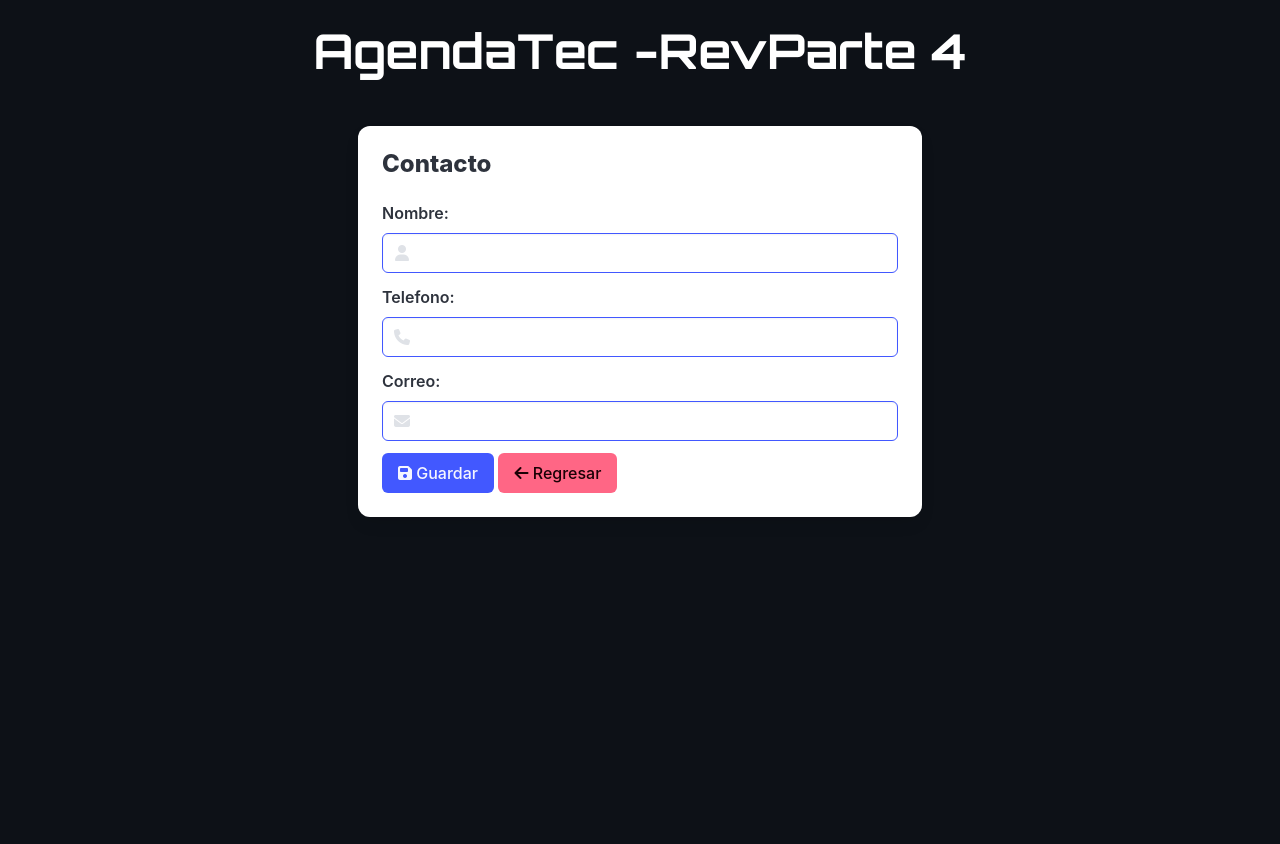
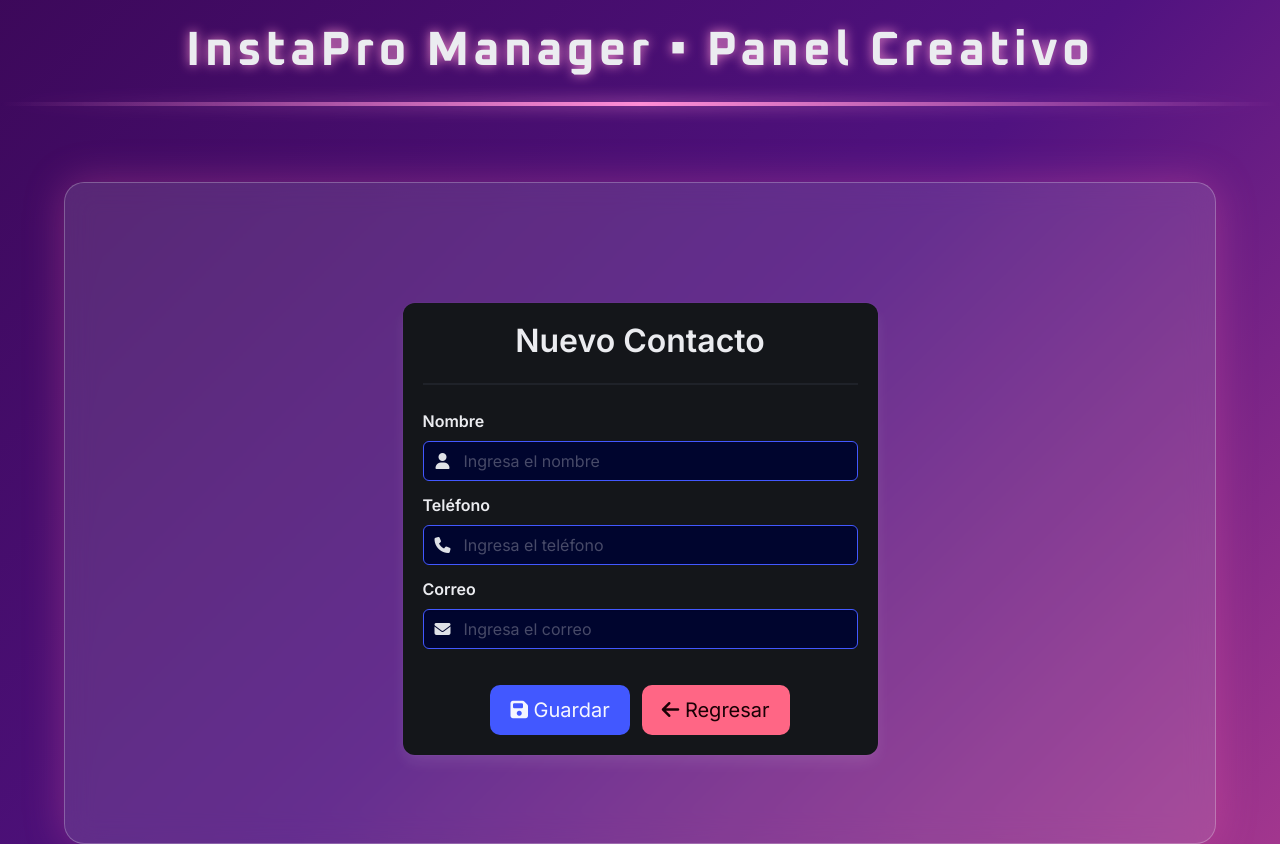
Before and after one commit to Paoloruizq5/CN2_EX_U2_21590495, a Flask app: page /contactos/nuevo in a window 1280 px wide. Before the commit the page ends 517 px from the top, so only its background shows below. Run offline with Flask 3, Linux system fonts and the light colour scheme; some libraries are stand-ins or nearby versions.

Commit message:
Nuevo diseño estilo Instagram - Base y Form

```diff
--- a/app/templates/base.html
+++ b/app/templates/base.html
@@ -1,25 +1,76 @@
 <!DOCTYPE html>
-<html class="theme-light" style="background-color: #0d1117;">
-  <head>
-    <meta charset="utf-8">
-    <meta name="viewport" content="width=device-width, initial-scale=1">
-    <title>Agenda de Contactos</title>
+<html lang="es" class="theme-dark" style="background-color:#1a0f1f;">
+<head>
+    <meta charset="UTF-8">
+    <meta name="viewport" content="width=device-width, initial-scale=1.0">
+    <title>InstaPro Manager</title>
+
     <link rel="stylesheet" href="https://cdn.jsdelivr.net/npm/bulma@1.0.2/css/bulma.min.css">
     <script src="https://kit.fontawesome.com/ee9903c79f.js" crossorigin="anonymous"></script>
-    <link href="https://fonts.googleapis.com/css2?family=Orbitron:wght@700&display=swap" rel="stylesheet">
+    <link href="https://fonts.googleapis.com/css2?family=Oxanium:wght@400;700&family=Inter:wght@300;400;600&display=swap" rel="stylesheet">
 
+    <style>
+        body {
+            background: linear-gradient(135deg, #2b0039, #501280, #ff5f9e);
+            background-size: 200% 200%;
+            animation: gradientShift 10s ease infinite;
+            min-height: 100vh;
+            font-family: 'Inter', sans-serif;
+        }
 
+        @keyframes gradientShift {
+            0% { background-position: 0% 50%; }
+            50% { background-position: 100% 50%; }
+            100% { background-position: 0% 50%; }
+        }
+
+        header h1 {
+            color: #ffbbe6;
+            text-shadow: 0 0 12px rgba(255, 150, 210, 0.9);
+            letter-spacing: 4px;
+            font-family: 'Oxanium', sans-serif;
+        }
+
+        .glass-card {
+            background: rgba(255, 255, 255, 0.12);
+            border-radius: 20px;
+            padding: 2.5rem;
+            backdrop-filter: blur(14px);
+            border: 1px solid rgba(255, 255, 255, 0.25);
+            box-shadow: 0 0 40px rgba(255, 100, 170, 0.3);
+            transition: transform 0.3s ease, box-shadow 0.3s ease;
+        }
+
+        .glass-card:hover {
+            transform: scale(1.02);
+            box-shadow: 0 0 50px rgba(255, 100, 170, 0.55);
+        }
+
+        .light-divider {
+            width: 100%;
+            height: 4px;
+            background: linear-gradient(90deg, transparent, #ff8ed6, transparent);
+            filter: drop-shadow(0 0 8px #ff8ed6);
+            margin: 20px 0;
+        }
+
+        .container {
+            margin-top: 2rem;
+        }
+    </style>
 </head>
-  <body >
+<body>
     <header>
         <br>
-        <h1 class="title has-text-centered is-1" style="font-family: 'Orbitron', sans-serif; color:white">
-            AgendaTec -RevParte 4
-          </h1>
-          <br>
+        <h1 class="title has-text-centered is-1">
+            InstaPro Manager • Panel Creativo
+        </h1>
+        <div class="light-divider"></div>
+        <br>
     </header>
-    <div class="container">
+
+    <div class="container glass-card">
         {% block content %}{% endblock %}
     </div>
-  </body>
+</body>
 </html>
--- a/app/templates/form.html
+++ b/app/templates/form.html
@@ -1,53 +1,90 @@
 {% extends 'base.html' %}
 {% block content %}
-<div class="columns">
-    <div class="column is-offset-3 is-6">
-        <div class="card">
-            <div class="card-content">
-                <div class="media">
-                    <div class="media-content">
-                        <p class="title is-4">Contacto</p>
-                    </div>
-                </div>
-                <div class="content">
+
+<div class="section">
+    <div class="container">
+
+        <div class="columns is-centered">
+            <div class="column is-6">
+
+                <div class="box" style="border-radius: 12px;">
+                    <h1 class="title has-text-centered">
+                        {{ 'Editar Contacto' if contacto else 'Nuevo Contacto' }}
+                    </h1>
+                    <hr>
+
                     <form method="POST">
+
+                        <!-- Nombre -->
                         <div class="field">
-                            <label class="label">Nombre:</label>
-                            <div class="control has-icons-left has-icons-right">
-                                <input class="input is-link" type="text" name="nombre"
-                                    value="{{ contacto.nombre if contacto else '' }}">
+                            <label class="label">Nombre</label>
+                            <div class="control has-icons-left">
+                                <input class="input is-link"
+                                       type="text"
+                                       name="nombre"
+                                       placeholder="Ingresa el nombre"
+                                       value="{{ contacto.nombre if contacto else '' }}"
+                                       required>
                                 <span class="icon is-small is-left">
                                     <i class="fas fa-user"></i>
                                 </span>
                             </div>
                         </div>
+
+                        <!-- Teléfono -->
                         <div class="field">
-                            <label class="label">Telefono:</label>
-                            <div class="control has-icons-left has-icons-right">
-                                <input class="input is-link" type="text" name="telefono"
-                                    value="{{ contacto.telefono if contacto else '' }}">
+                            <label class="label">Teléfono</label>
+                            <div class="control has-icons-left">
+                                <input class="input is-link"
+                                       type="text"
+                                       name="telefono"
+                                       placeholder="Ingresa el teléfono"
+                                       value="{{ contacto.telefono if contacto else '' }}"
+                                       required>
                                 <span class="icon is-small is-left">
                                     <i class="fas fa-phone"></i>
                                 </span>
                             </div>
                         </div>
+
+                        <!-- Correo -->
                         <div class="field">
-                            <label class="label">Correo:</label>
-                            <div class="control has-icons-left has-icons-right">
-                                <input class="input is-link" type="text" name="correo"
-                                    value="{{ contacto.correo if contacto else '' }}">
+                            <label class="label">Correo</label>
+                            <div class="control has-icons-left">
+                                <input class="input is-link"
+                                       type="email"
+                                       name="correo"
+                                       placeholder="Ingresa el correo"
+                                       value="{{ contacto.correo if contacto else '' }}"
+                                       required>
                                 <span class="icon is-small is-left">
                                     <i class="fas fa-envelope"></i>
                                 </span>
                             </div>
                         </div>
 
-                        <button class="button is-link " type="submit"><i class="fa-solid fa-floppy-disk"></i>&nbsp;Guardar</button>
-                        <a class="button is-danger" href="{{ url_for('contactos.listar_contactos') }}"><i class="fa-solid fa-arrow-left"></i>&nbsp;Regresar</a>
+                        <br>
+
+                        <!-- Botones -->
+                        <div class="buttons is-centered">
+                            <button class="button is-link is-medium" type="submit">
+                                <i class="fa-solid fa-floppy-disk"></i>&nbsp;Guardar
+                            </button>
+
+                            <a class="button is-danger is-medium"
+                               href="{{ url_for('contactos.listar_contactos') }}">
+                                <i class="fa-solid fa-arrow-left"></i>&nbsp;Regresar
+                            </a>
+                        </div>
+
                     </form>
+
                 </div>
+
             </div>
         </div>
+
     </div>
 </div>
+
 {% endblock %}
```
Also changed, not shown: app/templates/index.html (+54 -16 lines).
